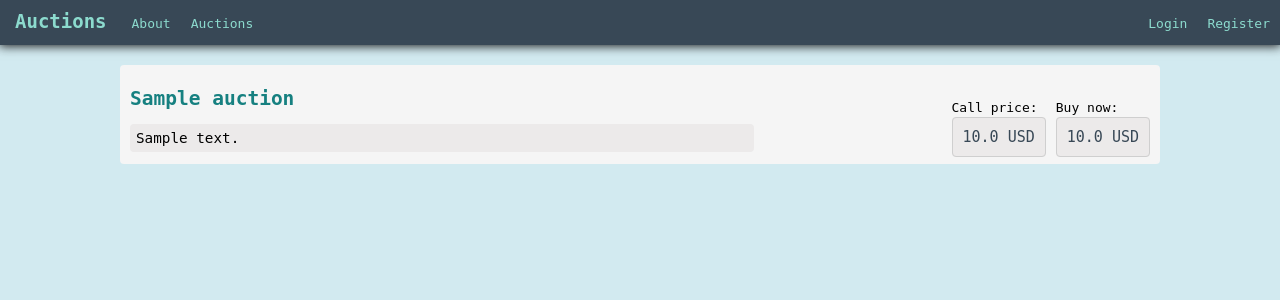
After one commit to samedamci/auctions, a Flask app: page /auctions in a window 1280 px wide. The commit adds this page. Shown: the top 300 px of the page. Run offline with Flask 2, Linux system fonts and the light colour scheme; tables that the repository leaves empty hold one stand-in row (values such as "Sample post").

Commit message:
Add auctions list

```diff
--- a/auctions/forms.py
+++ b/auctions/forms.py
@@ -10,10 +10,8 @@ from wtforms import (
     FileField,
     DateField,
 )
-# from wtforms.fields.html5 import DateField
 from wtforms.validators import (
     DataRequired,
-    InputRequired,
     Length,
     Email,
     EqualTo,
@@ -62,7 +60,7 @@ class AddAuction(FlaskForm):
         default=((datetime.now() + timedelta(days=1))),
         validators=[DataRequired()],
     )
-    buy_now_price = FloatField("Buy now price", validators=[Optional()])
-    call_price = FloatField("Call price", validators=[DataRequired()])
+    buy_now_price = FloatField("Buy now price (USD)", validators=[Optional()])
+    call_price = FloatField("Call price (USD)", validators=[DataRequired()])
     image = FileField("Picture", validators=[Optional()])
     submit = SubmitField("Add auction")
--- a/auctions/routes.py
+++ b/auctions/routes.py
@@ -16,6 +16,11 @@ def home():
 @app.route("/about")
 def about():
     return render_template("about.html")
+
+
+@app.route("/auctions")
+def auctions():
+    return render_template("auctions.html", auction=Auction)
 
 
 # Displayed if user not logged in.
@@ -104,5 +109,5 @@ def add_auction():
             db.session.add(auction)
             db.session.commit()
             flash(f'Auction "{form.title.data}" has been added!', "success")
-            return redirect(url_for("home"))
+            return redirect(url_for("auctions"))
         return render_template("add_auction.html", form=form)
--- a/auctions/static/main.css
+++ b/auctions/static/main.css
@@ -228,3 +228,46 @@ p {
 .inline {
   display: inline-block !important;
 }
+
+.auction-container {
+  background: whitesmoke;
+  margin: 20px;
+  padding: 2px 10px;
+  border-radius: 4px;
+}
+
+.auction-title {
+  color: #168080;
+  font-weight: bold;
+  font-size: 1.5em;
+}
+
+.auction-description {
+  font-size: 1.1em;
+  background: #eceaea;
+  padding: 6px;
+  border-radius: 4px;
+  display: block;
+  width: 60%;
+}
+
+.auction-buy-now-price, .auction-call-price {
+  padding: 10px;
+  border-radius: 4px;
+  border: 1px solid #cfcfcf;
+  background: #eceaea;
+  color: #384856;
+  display: inline;
+}
+
+.auction-buy-now, .auction-call {
+  height: 77px;
+  float: right;
+  margin-top: -62px;
+  margin-left: 10px;
+}
+
+.auction-buy-now span, .auction-call span {
+  display: block;
+  margin-bottom: 13px;
+}
--- /dev/null
+++ b/auctions/templates/auctions.html
@@ -0,0 +1,21 @@
+{% extends "index.html" %}
+{% block content %}
+  {% for number in range(auction.query.count()) %}
+    <div class="auction-container">
+      <p class="auction-title">{{ auction.query.get(number + 1).title }}</p>
+      <p class="auction-description">{{ auction.query.get(number + 1).description }}</p>
+      <div class="auction-buy-now">
+        <span>Buy now:</span>
+        <p class="auction-buy-now-price">
+          {{ auction.query.get(number + 1).buy_now_price }} USD
+        </p>
+      </div>
+      <div class="auction-call">
+        <span>Call price:</span>
+        <p class="auction-call-price">
+          {{ auction.query.get(number + 1).call_price }} USD
+        </p>
+      </div>
+    </div>
+  {% endfor %}
+{% endblock %}
--- a/auctions/templates/index.html
+++ b/auctions/templates/index.html
@@ -19,6 +19,9 @@
             <ul class="navigation-ul">
               <a href="{{ url_for('about') }}">
                 <li class="navigation-item nav-l">About</li>
+              </a>
+              <a href="{{ url_for('auctions') }}">
+                <li class="navigation-item nav-l">Auctions</li>
               </a>
               {% if current_user.is_authenticated %}
                 <a href="{{ url_for('logout') }}" class="invalid">
```
